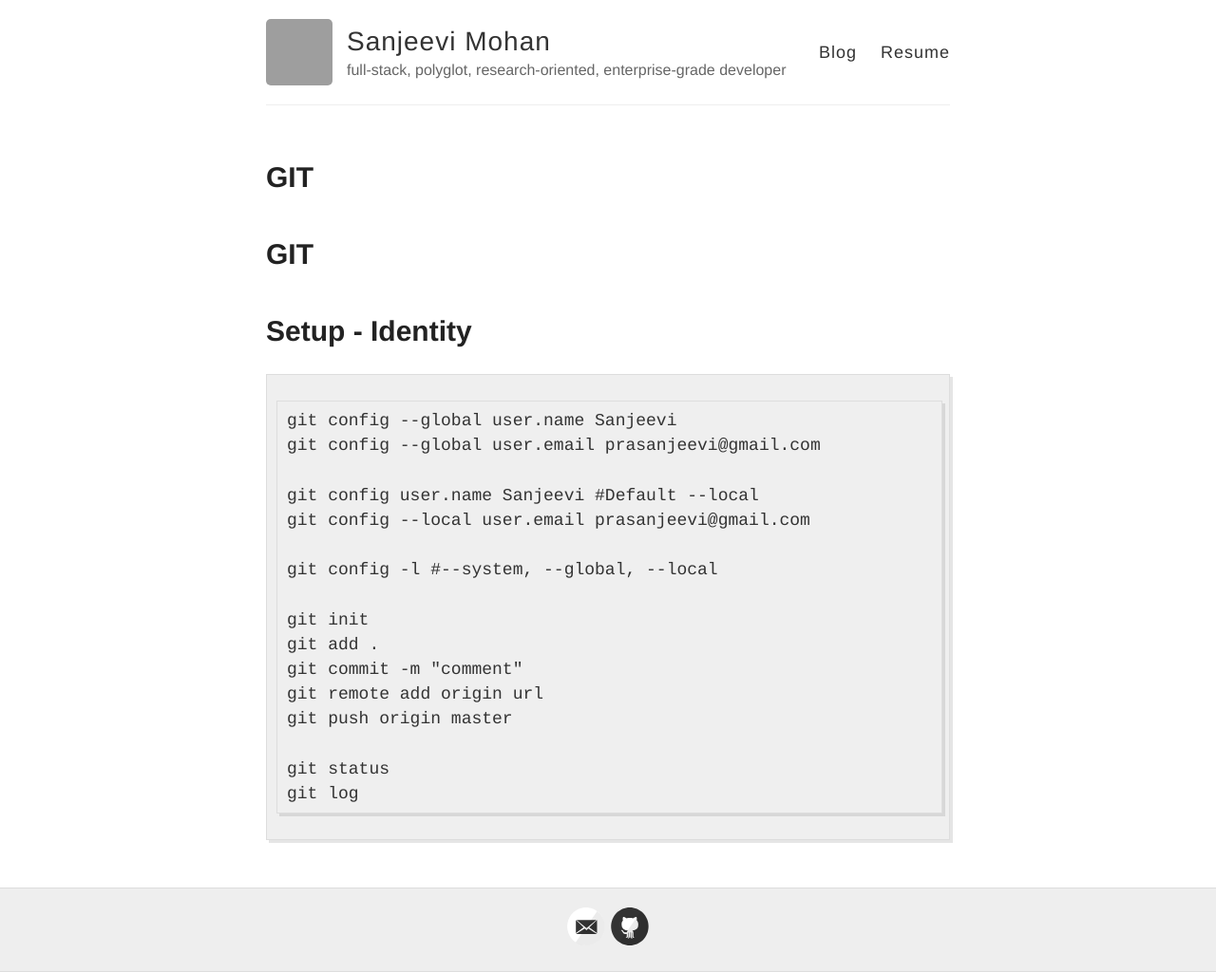
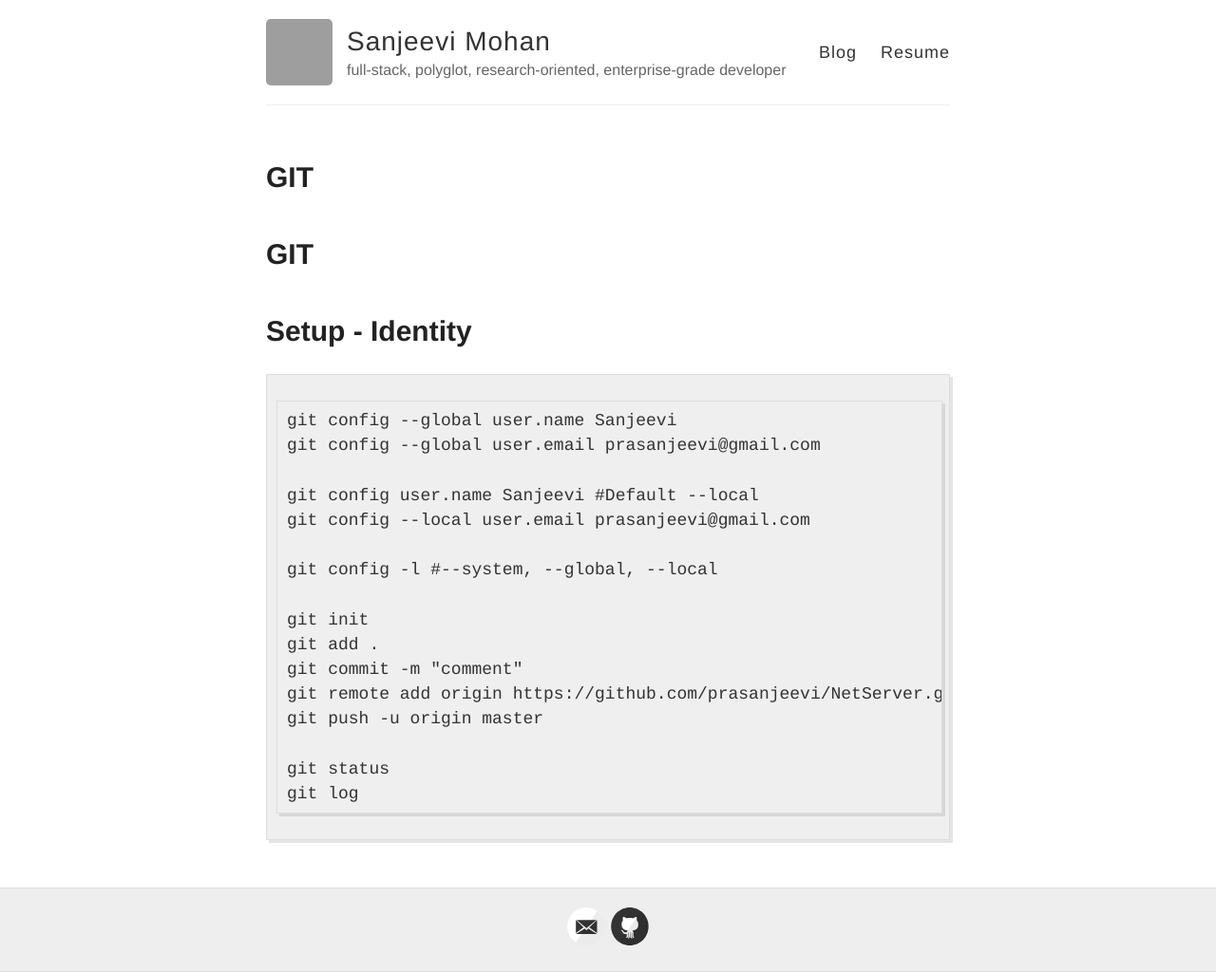
Before and after one commit to prasanjeevi/prasanjeevi.github.io, a Jekyll site: the page built from git.md, in a window 1280 px wide. Shown: the whole page at 95% size. Built offline with Jekyll 4.4.1, drawn with Linux system fonts in a browser that asks for light colours; our own code applies the rules of GitHub Pages for plain Markdown files; grey boxes are pictures that could not be loaded.

Commit message:
Update git.md

```diff
--- a/git.md
+++ b/git.md
@@ -13,8 +13,8 @@ git config -l #--system, --global, --local
 git init
 git add .
 git commit -m "comment"
-git remote add origin url
-git push origin master
+git remote add origin https://github.com/prasanjeevi/NetServer.git
+git push -u origin master
 
 git status
 git log
```
